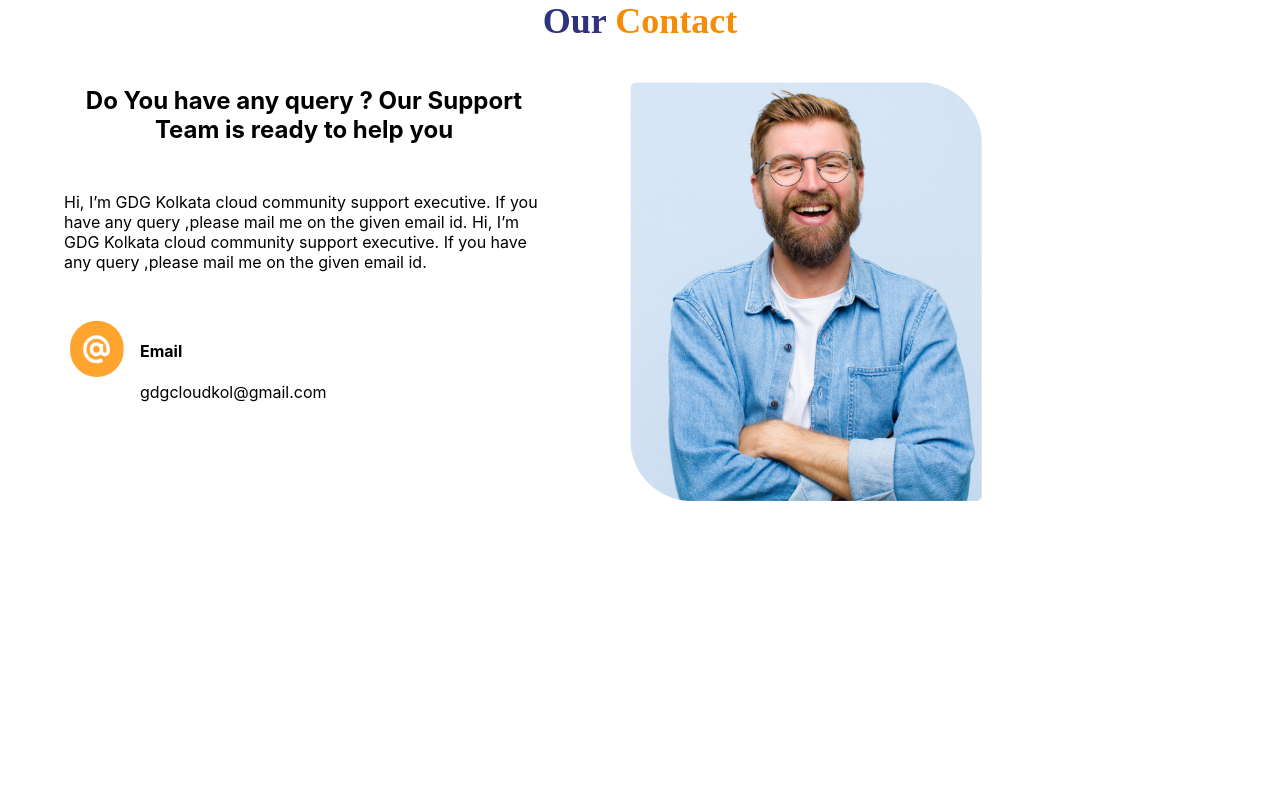
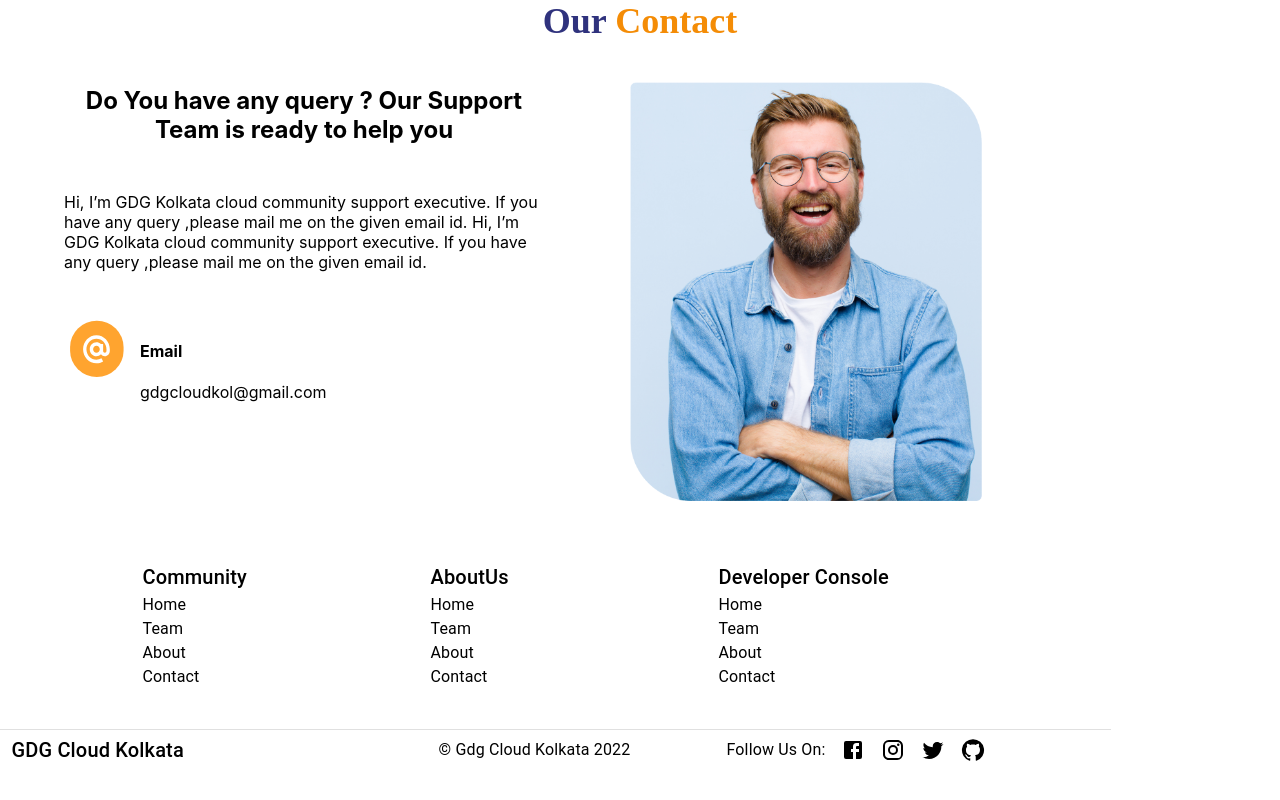
Before and after one commit to gdgcloudkol/gdgcloudkol.github.io, a React (Create React App) app in the folder client/: page / in a window 1280 px wide. Shown: the part 3886-4686 px from the top of the page. Before the commit the page ends 4407 px from the top, so only its background shows below. Built offline with nearby package versions, Linux system fonts and the light colour scheme.

Commit message:
new footer added

```diff
--- a/client/package.json
+++ b/client/package.json
@@ -16,7 +16,9 @@
     "@types/react-dom": "^18.0.5",
     "react": "^18.1.0",
     "react-dom": "^18.1.0",
+    "react-external-link": "^2.0.0",
     "react-scripts": "5.0.1",
+    "styled-components": "^5.3.5",
     "typescript": "^4.7.3",
     "web-vitals": "^2.1.4"
   },
@@ -43,5 +45,8 @@
       "last 1 firefox version",
       "last 1 safari version"
     ]
+  },
+  "devDependencies": {
+    "@types/styled-components": "^5.1.25"
   }
 }
--- a/client/src/App.tsx
+++ b/client/src/App.tsx
@@ -6,13 +6,12 @@ import OurPartners from './Pages/OurPartners/OurPartners';
 import Coc from './Pages/CodOfConduct/Coc';
 import OurTeam from './Pages/OurTeam/OurTeam';
 import HomePage from './Pages/HomePage/HomePage';
+import Footer from './Pages/Footer/Footer';
 
 function App() {
   return (
     <div className='App'>
-      {/* <h1>
-      Gdg Cloud kolkata Website
-    </h1> */}
+
       <div className="container">
         <HomePage />
       </div>
@@ -31,9 +30,11 @@ function App() {
       <div className='container'>
         <Coc />
       </div>
-
       <div className="container">
         <ContactUs />
+      </div>
+      <div className="container">
+        <Footer />
       </div>
 
     </div>
--- /dev/null
+++ b/client/src/Pages/Footer/Footer.tsx
@@ -0,0 +1,75 @@
+import { Grid, Stack, Button, Typography, Container,
+         IconButton, Divider } from '@mui/material'
+import { Box } from '@mui/system'
+import GdgIcon from '../../img/gdglogo.png'
+import FacebookIcon from '@mui/icons-material/Facebook';
+import InstagramIcon from '@mui/icons-material/Instagram';
+import TwitterIcon from '@mui/icons-material/Twitter';
+import GitHubIcon from '@mui/icons-material/GitHub';
+
+function Footer() {
+  return (
+    <Container sx={{margin: 5, alignItems: 'center', textAlign: 'center'}}>
+    <Grid container justifyContent="center" sx={{margin: 5}}>
+        <Grid item md={3} sx={{textAlign: 'center'}}>
+            <Stack direction='column' sx={{textAlign: 'left'}}>
+                <Typography variant='h6'>Community</Typography>
+                <Typography color='inherit'>Home</Typography>
+                <Typography color='inherit'>Team</Typography>
+                <Typography color='inherit'>About</Typography>
+                <Typography color='inherit'>Contact</Typography>
+            </Stack>
+        </Grid>
+        <Grid md={3} item sx={{textAlign: 'center'}}>
+            <Stack direction='column' sx={{textAlign: 'left'}}>
+                <Typography variant='h6' >AboutUs</Typography>
+                <Typography color='inherit'>Home</Typography>
+                <Typography color='inherit'>Team</Typography>
+                <Typography color='inherit'>About</Typography>
+                <Typography color='inherit'>Contact</Typography>
+            </Stack>
+        </Grid>
+        <Grid item md={3} sx={{textAlign: 'center'}}>
+            <Stack direction='column' sx={{textAlign: 'left'}}>
+                <Typography variant='h6' >Developer Console</Typography>
+                <Typography color='inherit'>Home</Typography>
+                <Typography color='inherit'>Team</Typography>
+                <Typography color='inherit'>About</Typography>
+                <Typography color='inherit'>Contact</Typography>
+            </Stack>
+        </Grid>
+    </Grid>
+    <Divider />
+    <Grid container>
+        <Grid item md={4}>
+            <Stack direction='row'>
+                <IconButton size='large' edge='start' color='inherit' aria-label='logo'>
+                    <img src={GdgIcon}></img>
+                </IconButton>
+                <Typography variant='h6' mt={0.5}>
+                    GDG Cloud Kolkata
+                </Typography>
+            </Stack>
+        </Grid>
+        <Grid item md={4}>
+        <div>
+            <Typography mt={1}>&copy; Gdg Cloud Kolkata 2022</Typography>
+        </div>
+        </Grid>
+        <Grid item >
+            <Stack mt={1} direction='row' spacing={2} sx={{textAlign: 'center'}}>
+                <Typography> Follow Us On: </Typography>
+                <FacebookIcon />
+                <InstagramIcon />
+                <TwitterIcon />
+                <GitHubIcon />
+
+            </Stack>
+        </Grid>
+    </Grid>
+
+    </Container>
+  )
+}
+
+export default Footer
```
Also changed, not shown: client/src/Pages/Footer/FooterStyles.tsx (added, +45 -0 lines), client/src/Pages/Footer/Footer.css (added), 1 other file (tests, documents, lock files or other folders).
